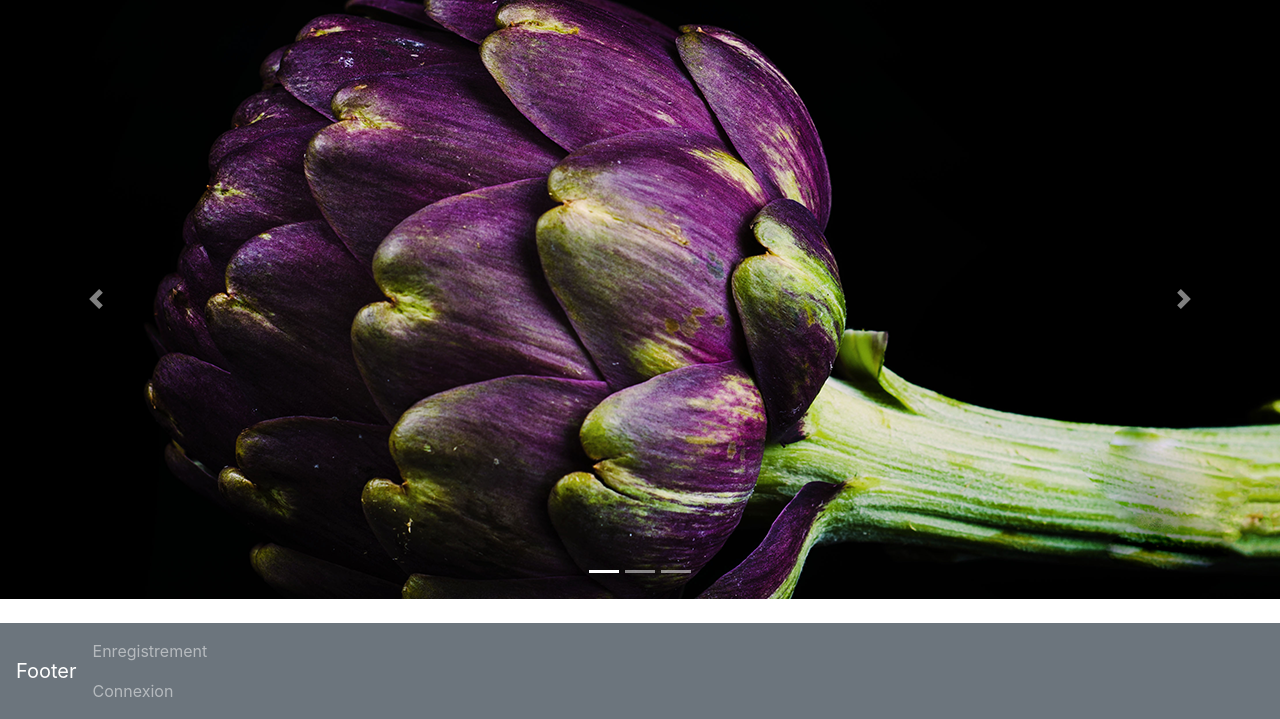
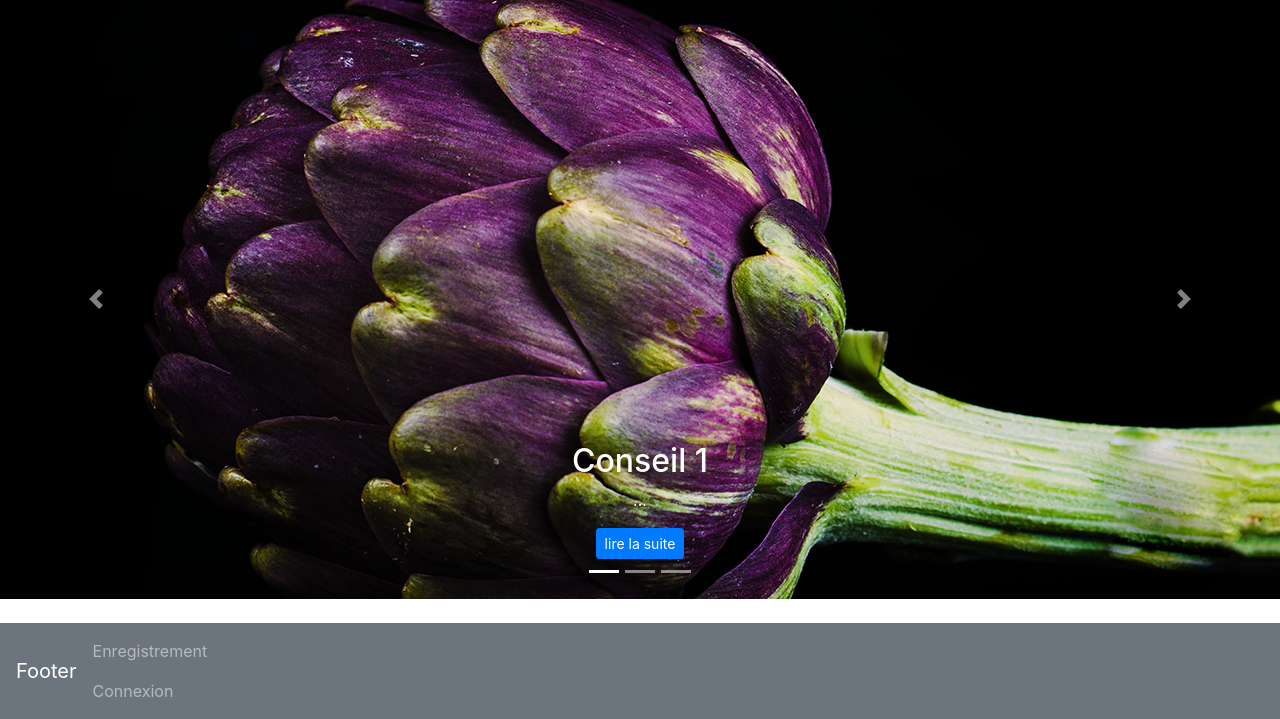
Before and after one commit to Vanoux/Sophro_NativeStage, a Symfony app: template sophrologueSite/templates/app/home.html.twig in a window 1280 px wide. Shown: the part 113-832 px from the top of the page. Run offline with Twig, Linux system fonts and the light colour scheme; the template is opened without the code that fills it, so the values that code supplies are empty; some libraries are stand-ins or nearby versions.

Commit message:
ajout method et modif slider

```diff
--- a/sophrologueSite/src/Controller/UserController.php
+++ b/sophrologueSite/src/Controller/UserController.php
@@ -17,7 +17,7 @@
 {
 
     /**
-     * @Route("/inscription", name="user_registration")
+     * @Route("/inscription", name="user_registration", methods={"POST"})
      */
     // Formulaire d'inscription
     public function registration(Request $request, ObjectManager $manager, UserPasswordEncoderInterface $encoder): Response
@@ -49,7 +49,7 @@
     }
 
     /**
-     * @Route("/admin/edit", name="userEdit")
+     * @Route("/edit", name="userEdit", methods={"GET","POST"})
      */
     public function edit(Request $request, ObjectManager $manager): Response
     {
@@ -68,7 +68,7 @@
             $this->get('session')->getFlashBag()->add('success', 'Vos informations ont bien été modifiées !');
             return $this->redirectToRoute('dashboard');
         }
-        return $this->render('security/edit_admin.html.twig', [
+        return $this->render('security/edit_user.html.twig', [
             "user" => $user,
             "form" => $form->createView()
         ]);
--- a/sophrologueSite/templates/app/home.html.twig
+++ b/sophrologueSite/templates/app/home.html.twig
@@ -21,12 +21,27 @@
     <div class="carousel-inner">
         <div class="carousel-item active">
             <img src="{{ asset('img/artichaut.png') }}" alt="artichaut">
+            <div class="carousel-caption d-none d-md-block">
+                <h2>Conseil 1</h2>
+                <p>...</p>
+                <a href="#" class="btn btn-primary btn-sm">lire la suite</a>
+            </div>
         </div>
         <div class="carousel-item">
             <img src="{{ asset('img/kiwi.png') }}" alt="kiwi">
+            <div class="carousel-caption d-none d-md-block">
+                <h2>Conseil 2</h2>
+                <p>...</p>
+                <a href="#" class="btn btn-primary btn-sm">lire la suite</a>
+            </div>
         </div>
         <div class="carousel-item">
             <img src="{{ asset('img/choux.png') }}" alt="choux">
+            <div class="carousel-caption d-none d-md-block">
+                <h2>Conseil 3</h2>
+                <p>...</p>
+                <a href="#" class="btn btn-primary btn-sm">lire la suite</a>
+            </div>
         </div>
     </div>
 
--- a/sophrologueSite/templates/security/edit_password.html.twig
+++ b/sophrologueSite/templates/security/edit_password.html.twig
@@ -9,7 +9,6 @@
     <h1 class="mb-4">Modification du mot de passe ✅</h1>
     {{ form_start(form) }}
 
-    <p class="mb-5">Mot de passe actuel : {{app.user.password}} </p>
     {{ form_row(form.password, {'label': 'Nouveau mot de passe : ', 'attr': {'placeholder': 'Nouveau mot de passe...'}}) }}
     {{ form_row(form.confirm_password, {'label':'Confirmation du mot de passe', 'attr': {'placeholder': 'Répéter votre mot de passe !'}}) }}
 
```
Also changed, not shown: sophrologueSite/src/Controller/ArticlesController.php (+5 -4 lines), sophrologueSite/src/Controller/FaqController.php (+5 -4 lines), sophrologueSite/templates/security/edit_user.html.twig (renamed from sophrologueSite/templates/security/edit_admin.html.twig).
